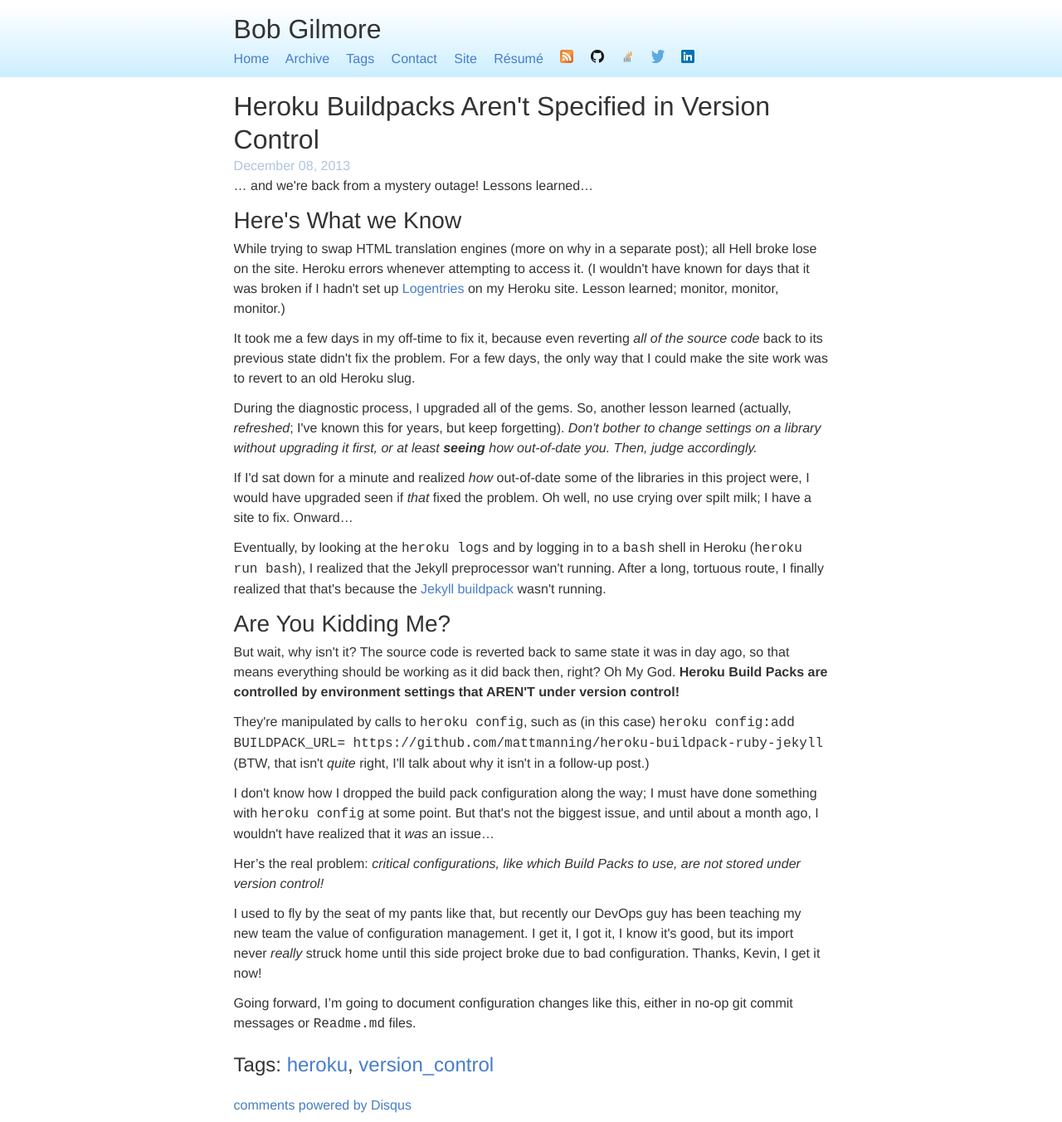
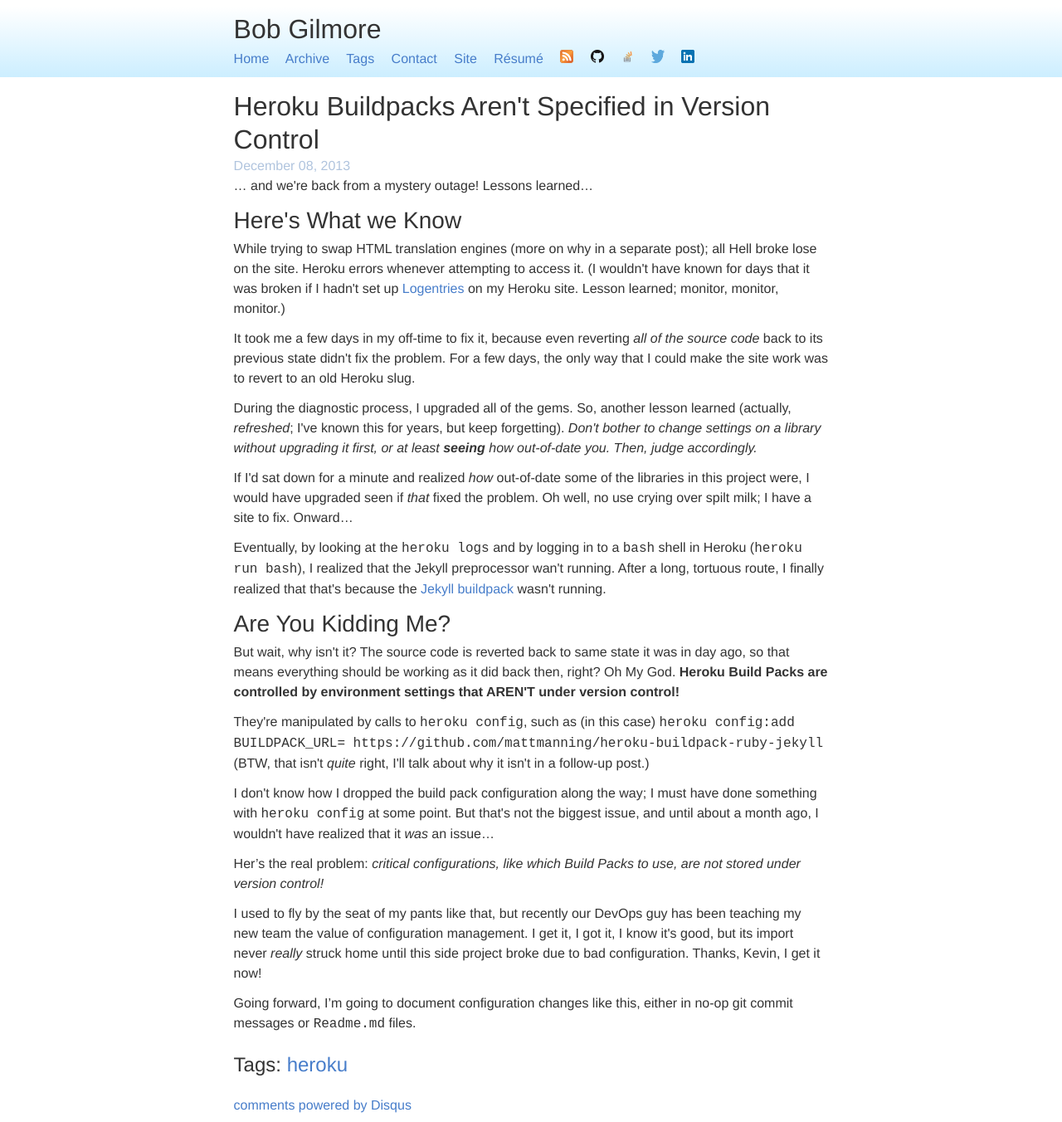
Before and after one commit to bobgilmore/bobgilmore.github.io, a Jekyll site: the page built from _posts/2013-12-08-mystery-outage.md, in a window 1280 px wide. Shown: the whole page at 83% size. Built offline with Jekyll 4.4.1, drawn with Linux system fonts in a browser that asks for light colours; comment, search, counter and statistics services are not loaded.

Commit message:
Remove version_control tag

```diff
--- a/_posts/2013-12-08-mystery-outage.md
+++ b/_posts/2013-12-08-mystery-outage.md
@@ -3,7 +3,6 @@
 title: Heroku Buildpacks Aren't Specified in Version Control
 tags:
 - heroku
-- version_control
 ---
 &hellip; and we\'re back from a mystery outage!  Lessons learned&hellip;
 
```
